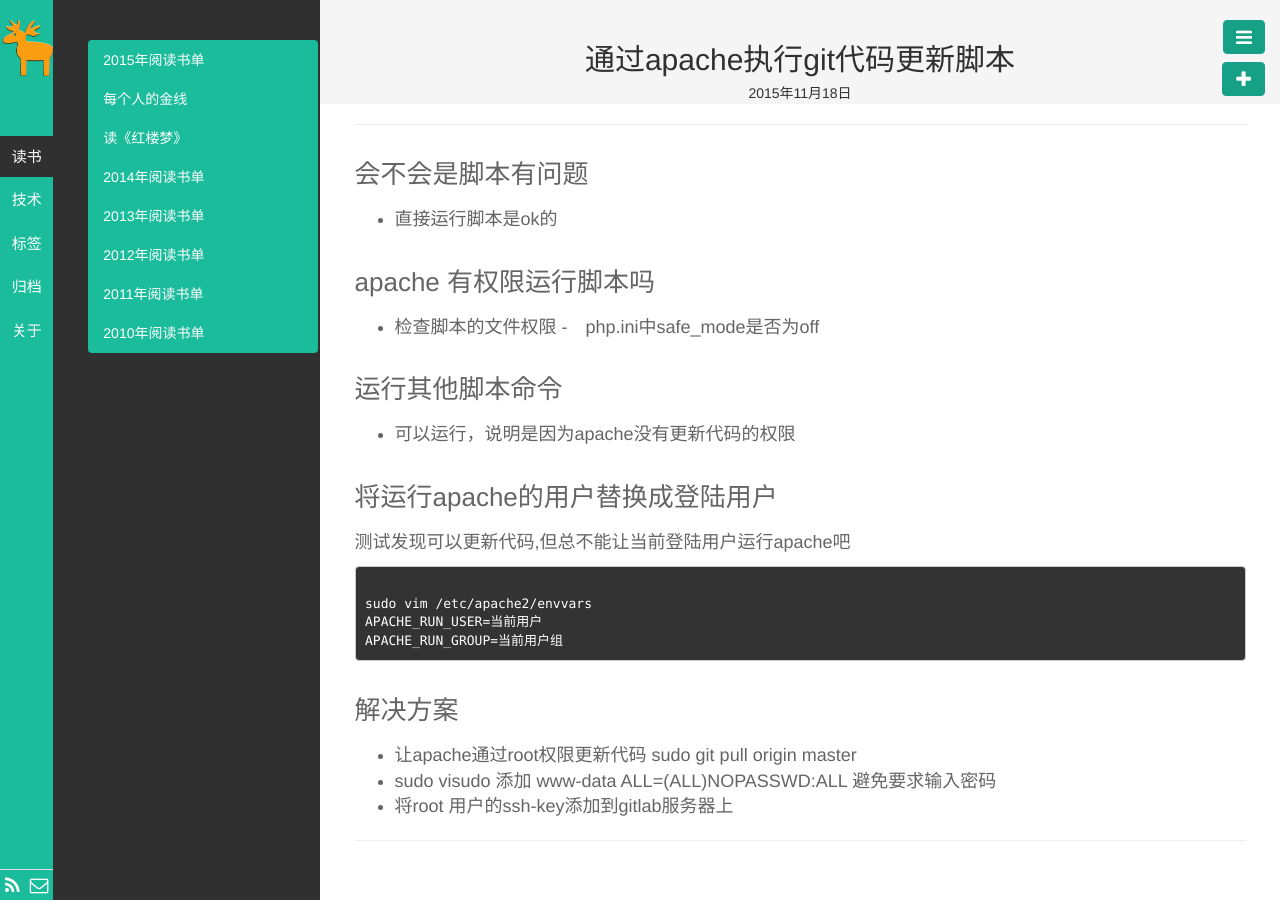
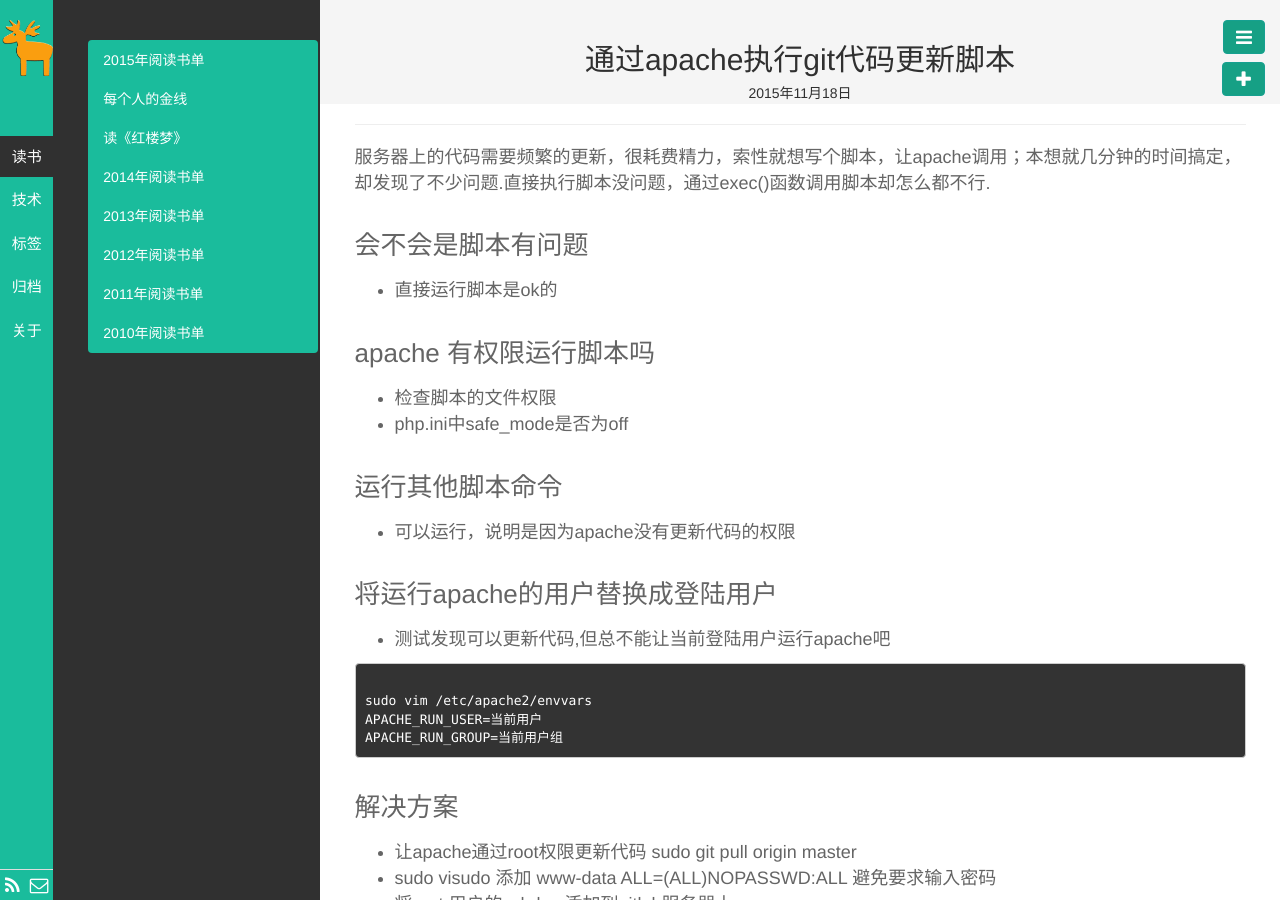
Before and after one commit to codergma/codergma.github.io, a Jekyll site: the page built from _posts/技术/2015-11-18-php-shell-git.md, in a window 1280 px wide. Built offline with Jekyll 4.4.1, drawn with Linux system fonts in a browser that asks for light colours; Markdown is read by kramdown in place of the engine named in the settings; comment, search, counter and statistics services are not loaded.

Commit message:
php执行shell更新git服务器代码

````diff
--- a/_posts/技术/2015-11-18-php-shell-git.md
+++ b/_posts/技术/2015-11-18-php-shell-git.md
@@ -7,6 +7,7 @@ keywords:
 description:
 ---
 
+服务器上的代码需要频繁的更新，很耗费精力，索性就想写个脚本，让apache调用；本想就几分钟的时间搞定，却发现了不少问题.直接执行脚本没问题，通过exec()函数调用脚本却怎么都不行.
 
 
 ###会不会是脚本有问题
@@ -16,7 +17,7 @@ description:
 ###apache 有权限运行脚本吗
 
 - 检查脚本的文件权限
--　php.ini中safe_mode是否为off
+- php.ini中safe_mode是否为off
 
 ###运行其他脚本命令
 
@@ -24,7 +25,7 @@ description:
 
 ###将运行apache的用户替换成登陆用户
 
-测试发现可以更新代码,但总不能让当前登陆用户运行apache吧
+- 测试发现可以更新代码,但总不能让当前登陆用户运行apache吧
 
 ```
 
````
